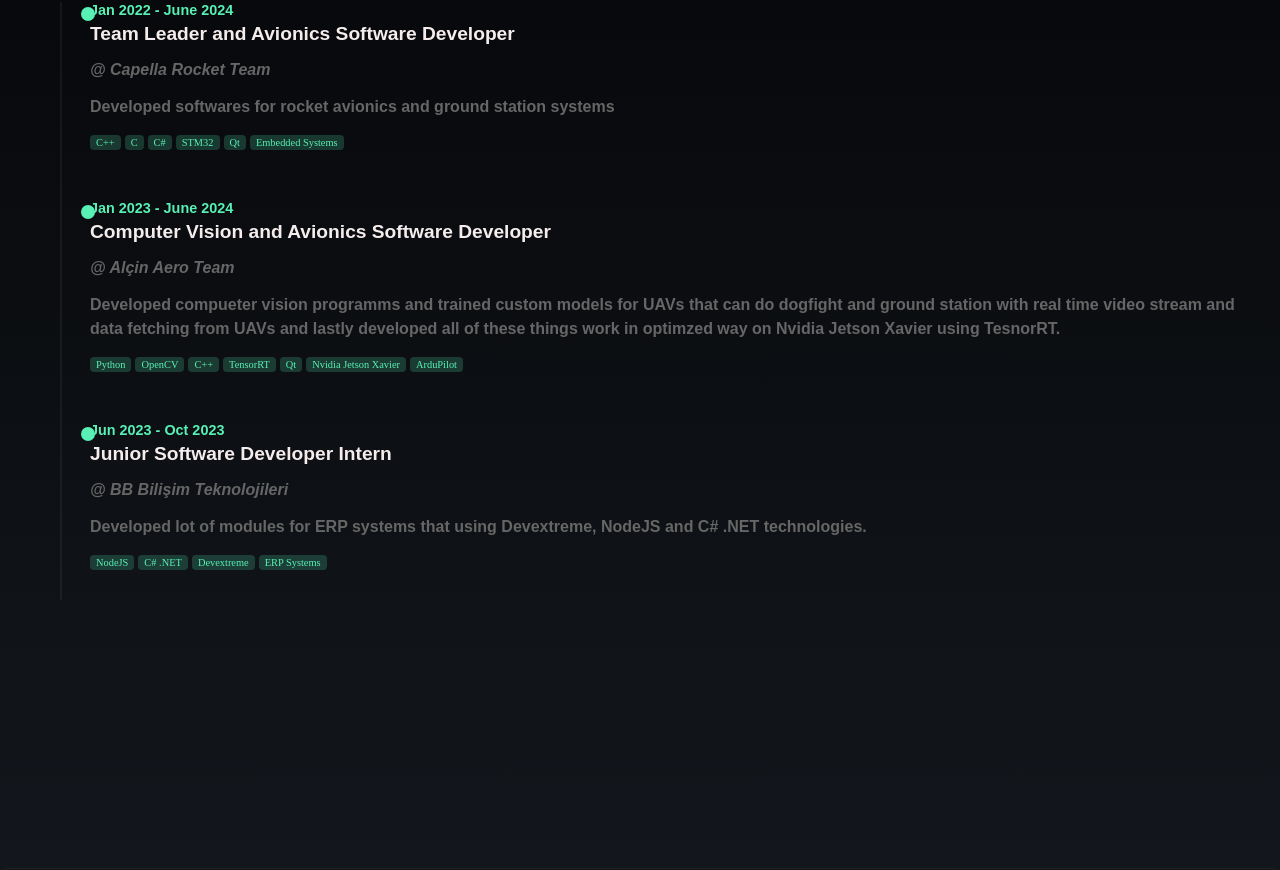
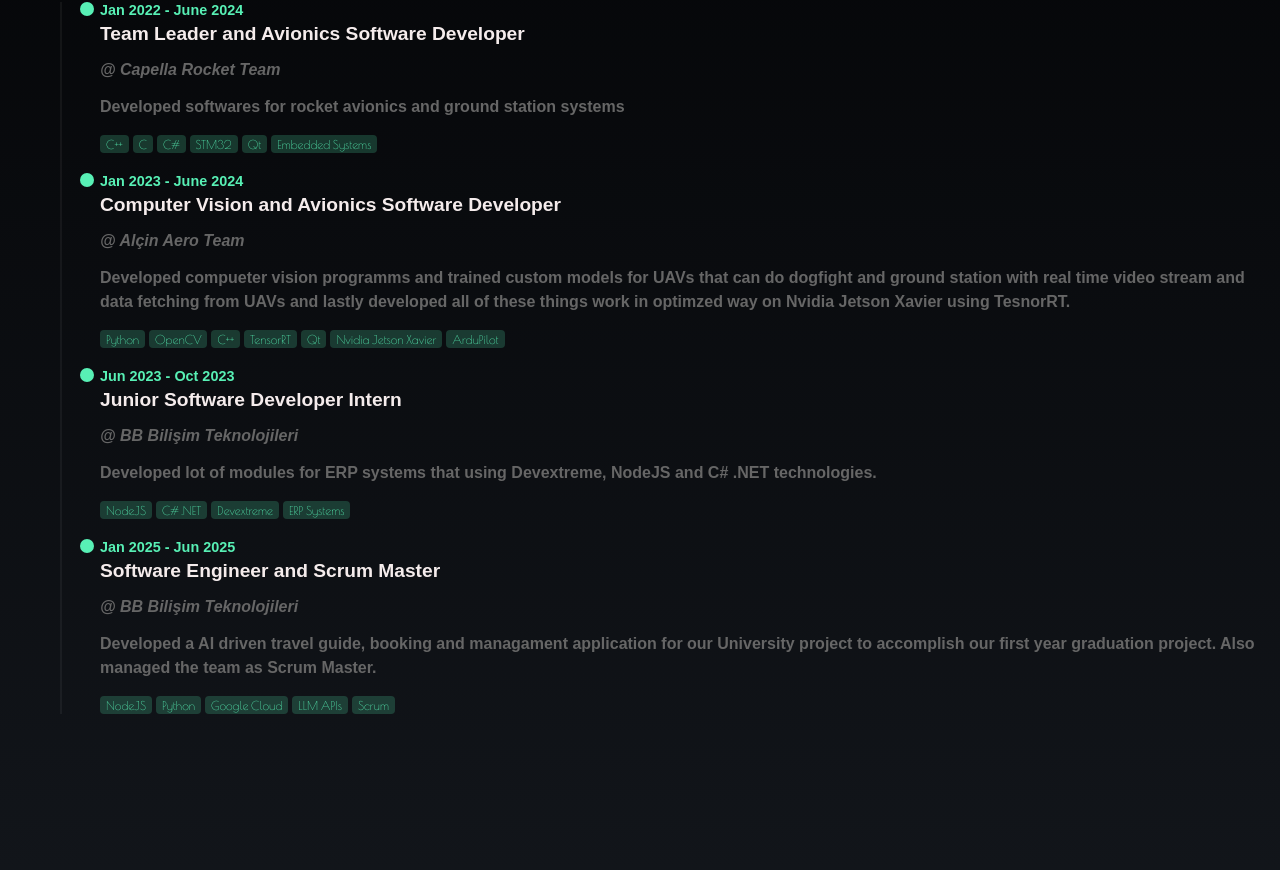
Before and after one commit to kaesit/mbs-blog-site, a React (Create React App) app: page /about in a window 1280 px wide. Shown: the part 1555-2425 px from the top of the page. Built offline with nearby package versions, Linux system fonts and the light colour scheme; a web font is replaced by a local one.

Commit message:
Experience Section new section is added and also a new font type is being test right now

```diff
--- a/public/index.html
+++ b/public/index.html
@@ -20,6 +20,12 @@
     <meta name="theme-color" content="#000000" />
     <meta name="description" content="Mbs Technology Software Solutions" />
     <link rel="apple-touch-icon" href="%PUBLIC_URL%/logo192.png" />
+    <link rel="preconnect" href="https://fonts.googleapis.com" />
+    <link rel="preconnect" href="https://fonts.gstatic.com" crossorigin />
+    <link
+      href="https://fonts.googleapis.com/css2?family=Poiret+One&display=swap"
+      rel="stylesheet"
+    />
     <!--
       manifest.json provides metadata used when your web app is installed on a
       user's mobile device or desktop. See https://developers.google.com/web/fundamentals/web-app-manifest/
--- a/src/components/ExperienceSection.tsx
+++ b/src/components/ExperienceSection.tsx
@@ -37,6 +37,15 @@ const experienceData: Job[] = [
       "Developed lot of modules for ERP systems that using Devextreme, NodeJS and C# .NET technologies.",
     tags: ["NodeJS", "C# .NET", "Devextreme", "ERP Systems"],
   },
+  {
+    id: 4,
+    dateRange: "Jan 2025 - Jun 2025",
+    title: "Software Engineer and Scrum Master",
+    company: "BB Bilişim Teknolojileri",
+    description:
+      "Developed a AI driven travel guide, booking and managament application for our University project to accomplish our first year graduation project. Also managed the team as Scrum Master.",
+    tags: ["NodeJS", "Python", "Google Cloud", "LLM APIs", "Scrum"],
+  },
 ];
 
 const ProjectTags: React.FC<{ tags: string[] }> = ({ tags }) => (
@@ -47,7 +56,9 @@ const ProjectTags: React.FC<{ tags: string[] }> = ({ tags }) => (
       <span
         key={t}
         style={{
-          fontSize: "0.65rem",
+          fontFamily:"Poiret One, sans-serif",
+          fontWeight: 500,
+          fontSize: "0.75rem",
           background: "rgba(88, 240, 181, 0.2)",
           color: "#58f0b5",
           padding: "2px 6px",
--- a/src/css/ExperienceSection.css
+++ b/src/css/ExperienceSection.css
@@ -29,7 +29,7 @@
 .timeline {
   position: relative;
   margin: 0;
-  padding-left: 30px; /* Space for the line */
+  padding-left: 40px; /* Space for the line */
   list-style: none;
 }
 
@@ -46,7 +46,6 @@
 
 .timeline-item {
   position: relative;
-  padding-bottom: 30px;
   margin-bottom: 20px;
 }
 
@@ -54,8 +53,8 @@
 .timeline-item::before {
   content: '';
   position: absolute;
-  left: -9px; /* Adjust to center on the line */
-  top: 5px;
+  left: -20px; /* Adjust to center on the line */
+  top: 0px;
   width: 14px;
   height: 14px;
   border-radius: 50%;
```
